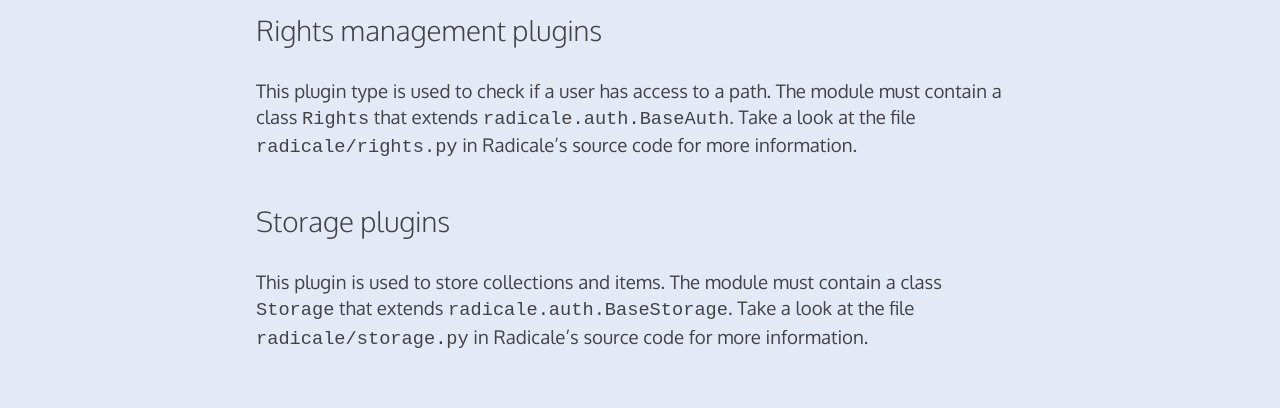
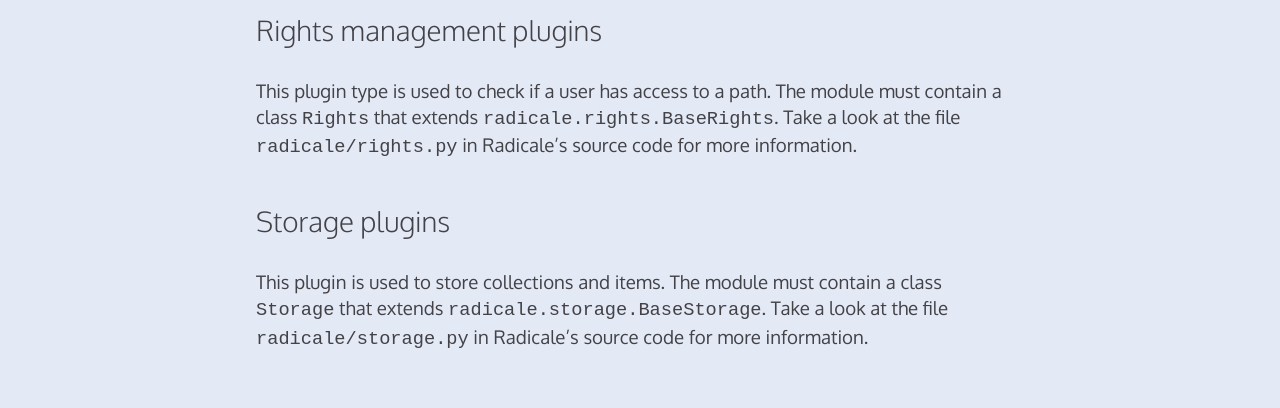
Before and after one commit to Kozea/Radicale, a Jekyll site: the page built from plugins.md, in a window 1280 px wide. Shown: the part 1582-1990 px from the top of the page. Built offline with Jekyll 4.4.1, drawn with Linux system fonts in a browser that asks for light colours.

Commit message:
Correct wrong module paths

```diff
--- a/plugins.md
+++ b/plugins.md
@@ -59,11 +59,11 @@
 ## Rights management plugins
 This plugin type is used to check if a user has access to a path.
 The module must contain a class `Rights` that extends
-`radicale.auth.BaseAuth`. Take a look at the file `radicale/rights.py` in
+`radicale.rights.BaseRights`. Take a look at the file `radicale/rights.py` in
 Radicale's source code for more information.
 
 ## Storage plugins
 This plugin is used to store collections and items.
 The module must contain a class `Storage` that extends
-`radicale.auth.BaseStorage`. Take a look at the file `radicale/storage.py` in
-Radicale's source code for more information.
+`radicale.storage.BaseStorage`. Take a look at the file `radicale/storage.py`
+in Radicale's source code for more information.
```
